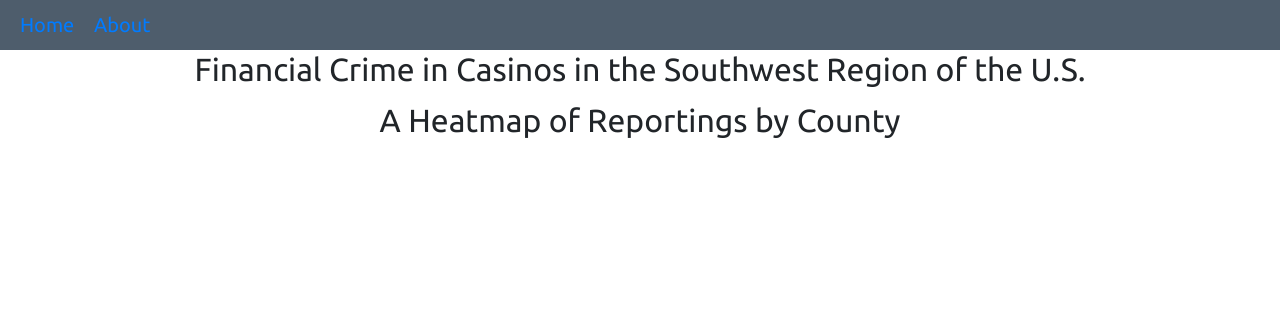
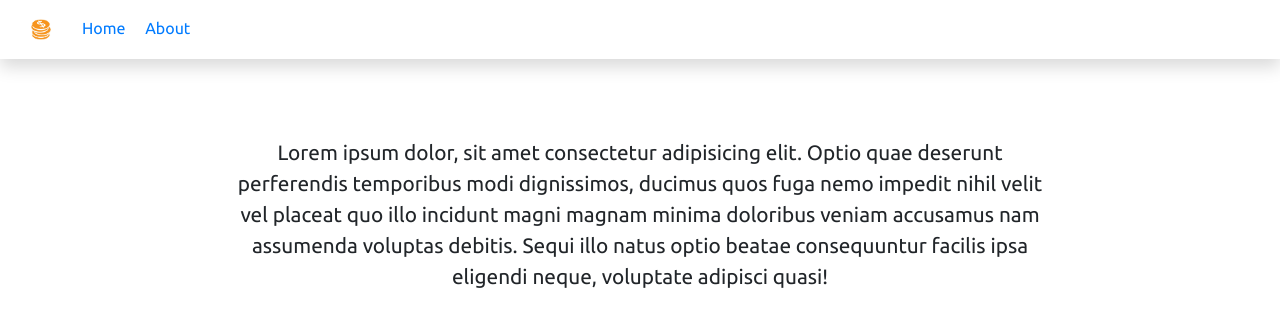
Before and after one commit to kellertw/project_II, a Flask app: template templates/about.html in a window 1280 px wide. Shown: the top 330 px of the page. Run offline with Flask 2, Linux system fonts and the light colour scheme; the template is opened without the code that fills it, so the values that code supplies are empty; some libraries are stand-ins or nearby versions.

Commit message:
added drop shadows and updated navbar

```diff
--- a/static/css/style.css
+++ b/static/css/style.css
@@ -1,6 +1,14 @@
 * {
   box-sizing: border-box;
   font-family: Ubuntu, sans-serif;
+}
+
+.about_desc {
+  font-size: 1.3rem;
+  text-align: center;
+  margin-top: 5%;
+  margin-bottom: 5%;
+
 }
 
 .row {
@@ -28,7 +36,7 @@ body {
   right: 0;
   bottom: 0;
   left: 0;
-  min-height: 80px;
+  min-height: 25px;
   background: #4e5d6c;
 }
 
@@ -38,15 +46,36 @@ body {
   right: 0;
   bottom: 0;
   left: 0;
-  padding: 5px;
+  padding: 6px;
   background: #1b3146;
 }
 
 .navbar {
   position: fixed;
-  padding: 5px;
+  padding-right: 1px;
   margin: 0;
-  background-color: #4e5d6c;
+  background-color: #ffffff;
+}
+
+.navbar-brand {
+  display: inline-block;
+  padding-top: .3125rem;
+  padding-bottom: .3125rem;
+  margin-right: 1rem;
+  font-size: 1rem;
+  line-height: inherit;
+  white-space: nowrap;
+}
+
+.container-fluid {
+  padding-right: 0px;
+  padding-left: 0px;
+}
+
+.container-lg, .container-md, .container-sm, .container-xl {
+  width: 100%;
+  margin-right: auto;
+  margin-left: auto;
 }
 
 /* This CSS styles the ufo icon in the navbar */
@@ -93,6 +122,11 @@ select {
   min-width: 80px;
 }
 
+#map {
+  box-shadow: 5px 5px 17px grey;
+  margin-right: 2%;
+}
+
 .loader {
   margin-top: 50px;
 }
@@ -111,7 +145,7 @@ select {
 }
 
 .hero h1 {
-  margin-top: 30px;
+  margin-top: 60px;
   font-size: 0.1rem;
   animation: title 2.5s forwards linear;
 }
@@ -156,8 +190,9 @@ select {
     display: none;
   }
 
+
   #table-area tr td:first-child {
-    font-size: 1.8em;
+    font-size: 1.5em;
     font-weight: bold;
     background: #1b3146;
   }
@@ -176,7 +211,7 @@ select {
   }
 
   #table-area td {
-    font-size: 1em;
+    font-size: .5em;
   }
 
   #table-area tbody td {
@@ -229,3 +264,11 @@ select {
     opacity: 1;
   }
 }
+
+.table {
+  width: 100%;
+  margin-bottom: 1rem;
+  color: #212529;
+  padding: 19%;
+  font-size: x-small;
+}
--- a/templates/about.html
+++ b/templates/about.html
@@ -19,54 +19,87 @@
     />
     <link rel="stylesheet" href="../static/css/style.css" />
     <!-- Leaflet CSS & JS -->
-  <link rel="stylesheet" href="https://unpkg.com/leaflet@1.3.3/dist/leaflet.css"
+    <link
+      rel="stylesheet"
+      href="https://unpkg.com/leaflet@1.3.3/dist/leaflet.css"
       integrity="sha512-Rksm5RenBEKSKFjgI3a41vrjkw4EVPlJ3+OiI65vTjIdo9brlAacEuKOiQ5OFh7cOI1bkDwLqdLw3Zg0cRJAAQ=="
-  crossorigin=""/>
-  <script src="https://unpkg.com/leaflet@1.3.3/dist/leaflet.js"
+      crossorigin=""
+    />
+    <script
+      src="https://unpkg.com/leaflet@1.3.3/dist/leaflet.js"
       integrity="sha512-tAGcCfR4Sc5ZP5ZoVz0quoZDYX5aCtEm/eu1KhSLj2c9eFrylXZknQYmxUssFaVJKvvc0dJQixhGjG2yXWiV9Q=="
-  crossorigin=""></script>
+      crossorigin=""
+    ></script>
   </head>
 
   <head>
-  <meta charset="utf-8">
-  <title>Financial Crime in Casinos in the Southwest Region of the U.S.</title>
-  <meta name="viewport" content="width=device-width, initial-scale=1">
+    <meta charset="utf-8" />
+    <title>
+      Financial Crime in Casinos in the Southwest Region of the U.S.
+    </title>
+    <meta name="viewport" content="width=device-width, initial-scale=1" />
     <!-- Bootstap -->
-  <link rel="stylesheet" href="https://stackpath.bootstrapcdn.com/bootstrap/4.4.1/css/bootstrap.min.css" integrity="sha384-Vkoo8x4CGsO3+Hhxv8T/Q5PaXtkKtu6ug5TOeNV6gBiFeWPGFN9MuhOf23Q9Ifjh" crossorigin="anonymous">
-  <link href="https://fonts.googleapis.com/css?family=Ubuntu" rel="stylesheet">
-  <link rel="stylesheet" href="../static/css/style.css">
+    <link
+      rel="stylesheet"
+      href="https://stackpath.bootstrapcdn.com/bootstrap/4.4.1/css/bootstrap.min.css"
+      integrity="sha384-Vkoo8x4CGsO3+Hhxv8T/Q5PaXtkKtu6ug5TOeNV6gBiFeWPGFN9MuhOf23Q9Ifjh"
+      crossorigin="anonymous"
+    />
+    <link
+      href="https://fonts.googleapis.com/css?family=Ubuntu"
+      rel="stylesheet"
+    />
+    <link rel="stylesheet" href="../static/css/style.css" />
     <!-- Leaflet CSS & JS -->
-  <link rel="stylesheet" href="https://unpkg.com/leaflet@1.3.3/dist/leaflet.css"
+    <link
+      rel="stylesheet"
+      href="https://unpkg.com/leaflet@1.3.3/dist/leaflet.css"
       integrity="sha512-Rksm5RenBEKSKFjgI3a41vrjkw4EVPlJ3+OiI65vTjIdo9brlAacEuKOiQ5OFh7cOI1bkDwLqdLw3Zg0cRJAAQ=="
-  crossorigin=""/>
-  <script src="https://unpkg.com/leaflet@1.3.3/dist/leaflet.js"
+      crossorigin=""
+    />
+    <script
+      src="https://unpkg.com/leaflet@1.3.3/dist/leaflet.js"
       integrity="sha512-tAGcCfR4Sc5ZP5ZoVz0quoZDYX5aCtEm/eu1KhSLj2c9eFrylXZknQYmxUssFaVJKvvc0dJQixhGjG2yXWiV9Q=="
-  crossorigin=""></script>
+      crossorigin=""
+    ></script>
   </head>
 
   <body>
-    <nav class="navbar navbar-default fixed-top">
+    <nav class="navbar navbar-default fixed-top shadow shadow-dark">
       <div class="container-fluid">
         <div class="navbar-header">
+          <a class="navbar-brand">
+            <!-- Logo Image -->
+            <img src="../static/images/Money Icon.jpg" width="50" alt="" class="d-inline-block align-middle">
           <a class="navbar-brand" href="index.html">Home
           </a>
           <a class="navbar-brand" href="about.html">About
+          </a>
           </a>
         </div>
       </div>
     </nav>
 
-    <div class="hero text-center">
-      <h1>Financial Crime in Casinos in the Southwest Region of the U.S.</h1>
-      <p>A Heatmap of Reportings by County</p>
+    <div class="container-fluid">
+      <div class="row mx-1 px-1 my-5">
+        <div class="col-lg-8 row mx-auto my-5">
+          <p class="about_desc">Lorem ipsum dolor, sit amet consectetur adipisicing elit. Optio quae deserunt perferendis temporibus modi dignissimos, ducimus quos fuga nemo impedit nihil velit vel placeat quo illo incidunt magni magnam minima doloribus veniam accusamus nam assumenda voluptas debitis. Sequi illo natus optio beatae consequuntur facilis ipsa eligendi neque, voluptate adipisci quasi!</p>
+          <img src="https://loremflickr.com/320/240" alt="" class="w-100 float-left">
+          <p class="text-justify float-left">Lorem ipsum dolor sit amet consectetur adipisicing elit. Enim non labore sequi suscipit fuga numquam eum, eius ipsam recusandae inventore amet aliquam ullam exercitationem, facere, soluta officia quidem unde! Dolorem alias, nam esse velit dolorum numquam accusamus maiores ullam repellat non, voluptates quo distinctio! Amet, voluptatem quasi! Labore, maxime tenetur.</p>
+          <img src="https://loremflickr.com/320/240" alt="" class="w-100 float-left">
+          <p class="text-justify float-left">Magnam excepturi laudantium laboriosam corrupti maiores consequuntur doloremque alias nemo unde vero iure autem repudiandae velit suscipit eveniet dolore, quibusdam vel soluta tempora itaque. Est ipsum officia repellendus sed. Accusamus repudiandae reprehenderit, adipisci velit suscipit cum sapiente, labore necessitatibus unde voluptas pariatur quod? Saepe, omnis quibusdam ab rerum praesentium fuga.</p>
+          <img src="https://loremflickr.com/320/240" alt="" class="w-100 float-left">
+          <p class="text-justify float-left">The map of our project consists of GeoJson data that we gathered from our database, which can be seen by the markers placed on it. The markers use coordinate location data provided by the U.S. census bureau. Overlaid on the default map is a heat map that shows the frequency of SARs occurring.</p>
+          <img src="../static/images/html_design.PNG" alt="" class="w-100 float-left">
+          <p class="text-justify float-left">We worked between the live server and VS Code to develop the index.html and about.html documents. We used bootstrap and Emmet abbreviation in order to develop the code. We added elements like the favicon and a fixed footer/navbar to make the website more visually interesting. </p>
+          <img src="https://loremflickr.com/320/240" alt="" class="w-100 float-left">
+          <p class="text-justify float-left">Lorem ipsum dolor sit amet consectetur adipisicing elit. Enim non labore sequi suscipit fuga numquam eum, eius ipsam recusandae inventore amet aliquam ullam exercitationem, facere, soluta officia quidem unde! Dolorem alias, nam esse velit dolorum numquam accusamus maiores ullam repellat non, voluptates quo distinctio! Amet, voluptatem quasi! Labore, maxime tenetur.</p>
+          <p class="text-justify float-left">Magnam excepturi laudantium laboriosam corrupti maiores consequuntur doloremque alias nemo unde vero iure autem repudiandae velit suscipit eveniet dolore, quibusdam vel soluta tempora itaque. Est ipsum officia repellendus sed. Accusamus repudiandae reprehenderit, adipisci velit suscipit cum sapiente, labore necessitatibus unde voluptas pariatur quod? Saepe, omnis quibusdam ab rerum praesentium fuga.</p>
+        </div>
       </div>
 
-    <div class="container-fluid">
-
-      <div class="row mx-1 px-1">
-
       <footer class="footer">
-        <span class="bottom">Financial Crime in Southwestern U.S.</span>
+        <span class="bottom"></span>
       </footer>
     </div>
     <!-- Bootstrap -->
```
Also changed, not shown: templates/index.html (+11 -30 lines), static/images/Money Icon.jpg (added), static/images/html_design.PNG (added). Lines whose indentation alone changed are shown as unchanged.
